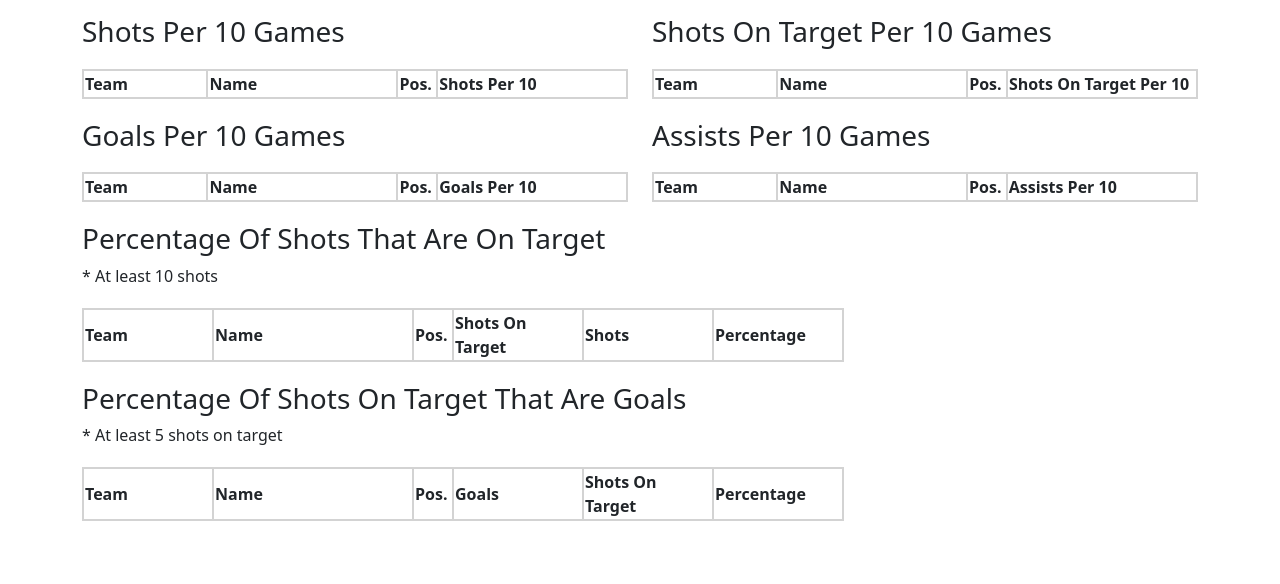
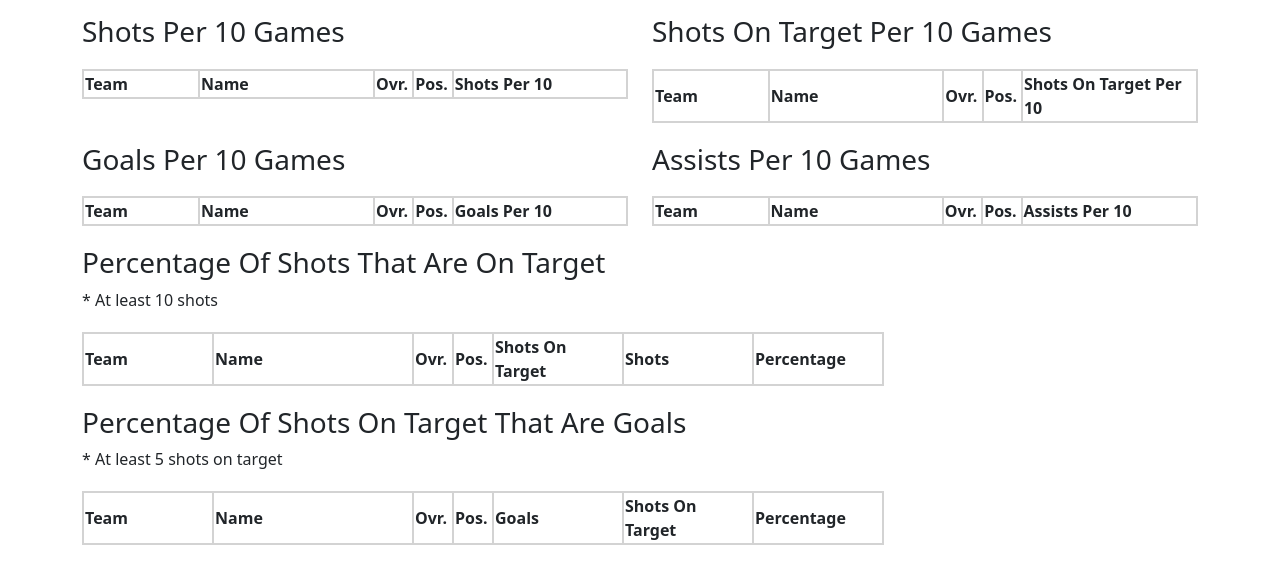
Before and after one commit to ArthurXu17/Fifa-Stat-Tracker, a Django app: page /tracker/top_players in a window 1280 px wide. Shown: the part 56-640 px from the top of the page. Run offline with Django 4.2, Linux system fonts and the light colour scheme; data that the repository does not hold is empty.

Commit message:
Add Overall Field to Player Model
    Add overall stat to player to allow for more data to be displayed
    in team stats and top players.

    Modify the make team view to use django crispy forms to allow for
    easy formatting after the overall field has been added.

```diff
--- a/fifa_stat_tracker/tracker/models/player.py
+++ b/fifa_stat_tracker/tracker/models/player.py
@@ -7,6 +7,7 @@ class Player(models.Model):
     last_name = models.CharField(max_length=20)
     number = models.IntegerField()
     position = models.CharField(max_length=20, choices=POSITION_OPTIONS)
+    overall = models.IntegerField()
     team = models.ForeignKey(Team, on_delete=models.CASCADE, related_name='players')
 
     def __str__(self) -> str:
--- a/fifa_stat_tracker/tracker/templates/tracker/top_players.html
+++ b/fifa_stat_tracker/tracker/templates/tracker/top_players.html
@@ -15,6 +15,7 @@
                     <tr>
                         <th>Team</th>
                         <th class="large-cell">Name</th>
+                        <th class="small-cell">Ovr.</th>
                         <th class="small-cell">Pos.</th>
                         <th class="large-cell">Shots Per 10</th>
                     </tr>
@@ -24,6 +25,7 @@
                         <tr>
                             <td> {{ info.team }} </td>
                             <td class="large-cell"> {{ info.name }}</td>
+                            <td class="small-cell"> {{ info.overall }}</td>
                             <td class="small-cell"> {{ info.position }}</td>
                             <td class="large-cell"> {{ info.num_shots_per_ten }}</td>
                         </tr>
@@ -38,6 +40,7 @@
                     <tr>
                         <th>Team</th>
                         <th class="large-cell">Name</th>
+                        <th class="small-cell">Ovr.</th>
                         <th class="small-cell">Pos.</th>
                         <th class="large-cell">Shots On Target Per 10</th>
                     </tr>
@@ -47,6 +50,7 @@
                         <tr>
                             <td> {{ info.team }} </td>
                             <td class="large-cell"> {{ info.name }}</td>
+                            <td class="small-cell"> {{ info.overall }}</td>
                             <td class="small-cell"> {{ info.position }}</td>
                             <td class="large-cell"> {{ info.num_shots_on_target_per_ten }}</td>
                         </tr>
@@ -63,6 +67,7 @@
                     <tr>
                         <th>Team</th>
                         <th class="large-cell">Name</th>
+                        <th class="small-cell">Ovr.</th>
                         <th class="small-cell">Pos.</th>
                         <th class="large-cell">Goals Per 10</th>
                     </tr>
@@ -72,6 +77,7 @@
                         <tr>
                             <td> {{ info.team }} </td>
                             <td class="large-cell"> {{ info.name }}</td>
+                            <td class="small-cell"> {{ info.overall }}</td>
                             <td class="small-cell"> {{ info.position }}</td>
                             <td class="large-cell"> {{ info.num_goals_per_ten }}</td>
                         </tr>
@@ -86,6 +92,7 @@
                     <tr>
                         <th>Team</th>
                         <th class="large-cell">Name</th>
+                        <th class="small-cell">Ovr.</th>
                         <th class="small-cell">Pos.</th>
                         <th class="large-cell">Assists Per 10</th>
                     </tr>
@@ -95,6 +102,7 @@
                         <tr>
                             <td> {{ info.team }} </td>
                             <td class="large-cell"> {{ info.name }}</td>
+                            <td class="small-cell"> {{ info.overall }}</td>
                             <td class="small-cell"> {{ info.position }}</td>
                             <td class="large-cell"> {{ info.num_assists_per_ten }}</td>
                         </tr>
@@ -110,6 +118,7 @@
             <tr>
                 <th>Team</th>
                 <th class="large-cell">Name</th>
+                <th class="small-cell">Ovr.</th>
                 <th class="small-cell">Pos.</th>
                 <th>Shots On Target</th>
                 <th>Shots</th>
@@ -121,6 +130,7 @@
                 <tr>
                     <td> {{ info.team }} </td>
                     <td class="large-cell"> {{ info.name }}</td>
+                    <td class="small-cell"> {{ info.overall }}</td>
                     <td class="small-cell"> {{ info.position }}</td>
                     <td> {{ info.shots_on_target }}</td>
                     <td> {{ info.shots }}</td>
@@ -136,6 +146,7 @@
             <tr>
                 <th>Team</th>
                 <th class="large-cell">Name</th>
+                <th class="small-cell">Ovr.</th>
                 <th class="small-cell">Pos.</th>
                 <th>Goals</th>
                 <th>Shots On Target</th>
@@ -147,6 +158,7 @@
                 <tr>
                     <td> {{ info.team }} </td>
                     <td class="large-cell"> {{ info.name }}</td>
+                    <td class="small-cell"> {{ info.overall }}</td>
                     <td class="small-cell"> {{ info.position }}</td>
                     <td> {{ info.goals }}</td>
                     <td> {{ info.shots_on_target }}</td>
--- a/fifa_stat_tracker/tracker/views/make_team_view.py
+++ b/fifa_stat_tracker/tracker/views/make_team_view.py
@@ -12,7 +12,8 @@ def make_team_view(request, team_id):
         last_name = request.POST['last_name']
         number = request.POST['number']
         position = request.POST['position']
-        Player.objects.create(first_name=first_name, last_name=last_name, number=number, team=team, position=position)
+        overall = request.POST['overall']
+        Player.objects.create(first_name=first_name, last_name=last_name, number=number, team=team, position=position, overall=overall)
         return redirect(f"/tracker/make_team/{team_id}")
     else:
         context = {"team": team,
--- a/fifa_stat_tracker/tracker/views/top_players_view.py
+++ b/fifa_stat_tracker/tracker/views/top_players_view.py
@@ -18,6 +18,7 @@ class TopPlayersView(TemplateView):
                  'name': p.full_name(),
                  'team': p.team.name,
                  'position': p.position,
+                 'overall': p.overall,
                  stat: f'{getattr(p, stat)():.2f}'} for p in top_players]
 
     def get_context_data(self, **kwargs):
```
Also changed, not shown: fifa_stat_tracker/tracker/forms/create_player_form.py (+18 -1 lines), fifa_stat_tracker/tracker/templates/tracker/make_team.html (+4 -6 lines), fifa_stat_tracker/tracker/templates/tracker/view_team_stats.html (+3 -4 lines), fifa_stat_tracker/tracker/migrations/0007_player_overall.py (added), fifa_stat_tracker/tracker/migrations/0008_alter_player_overall.py (added).
